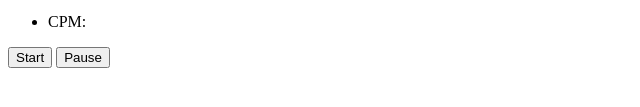
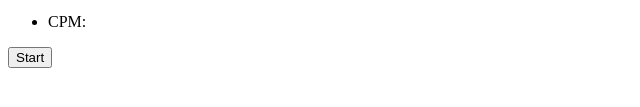
Before and after one commit to Neerajrawat123/code-damn, a plain HTML site: page index.html in a window 1280 px wide. Shown: the part 193-300 px from the top of the page, without its empty margins (0-640 px from the left). Drawn offline with Linux system fonts and the light colour scheme.

Commit message:
Update index.html
clear paused btn

```diff
--- a/index.html
+++ b/index.html
@@ -39,7 +39,7 @@
                       </p>
               </ul>
               <button class="start_btn btn">Start</button>
-              <button class="paused_btn btn">Pause</button>
+
 
 
 
```
